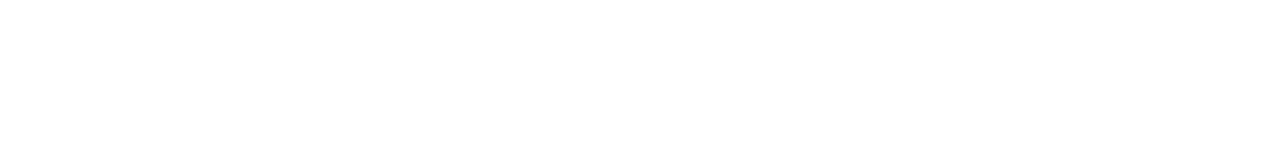
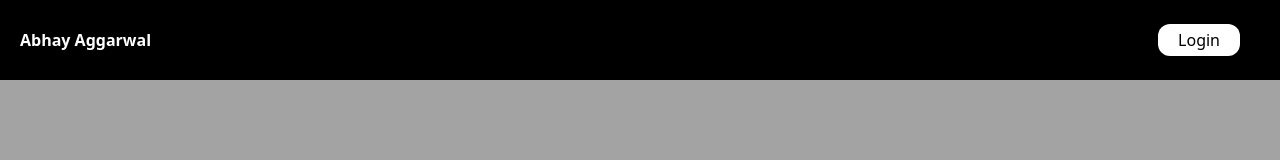
Before and after one commit to abhay-ag/Portfolio, a website: page public/index.html in a window 1280 px wide. Drawn offline with Linux system fonts and the light colour scheme.

Commit message:
boilerplate html written | basic css added

```diff
--- a/public/index.html
+++ b/public/index.html
@@ -7,6 +7,15 @@
     <title>Abhay Aggarwal</title>
     <link rel="stylesheet" href="style.css">
 </head>
-<body>
+<body class="bg-neutral-400">
+    <nav class="w-full bg-black h-20 flex text-white font-bold items-center p-5">
+        <div class="flex-1 flex items-center">
+            <a href="#">Abhay Aggarwal</a>
+        </div>
+
+        <div class="flex-1 flex justify-end">
+            <button class="rounded-xl bg-white text-black px-5 py-1 mx-5 hover:bg-blue-500">Login</button>
+        </div>
+    </nav>
 </body>
 </html>
```
Also changed, not shown: public/style.css.
